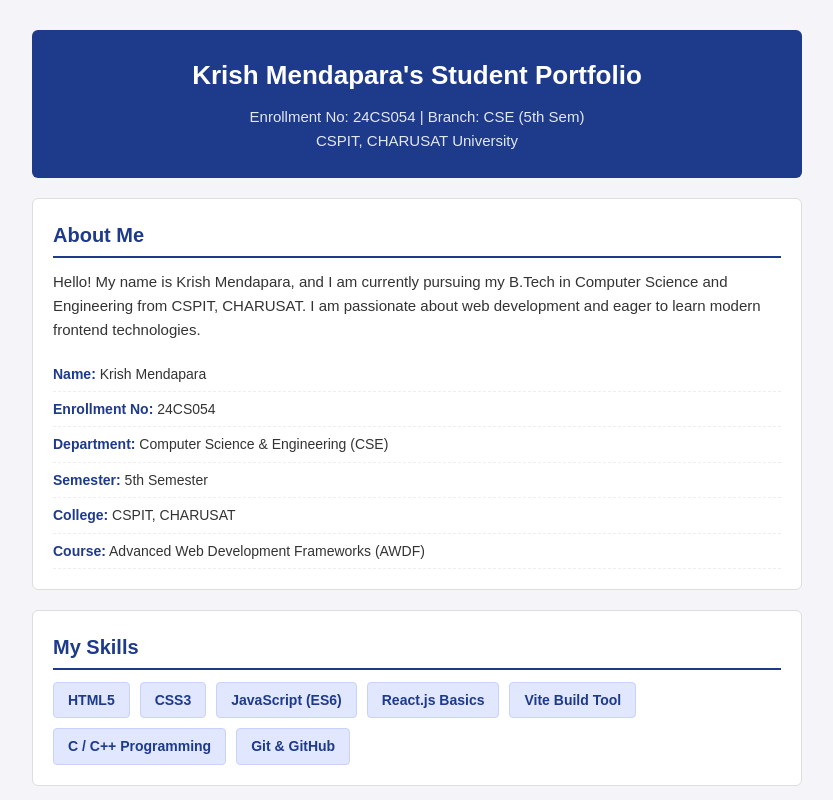
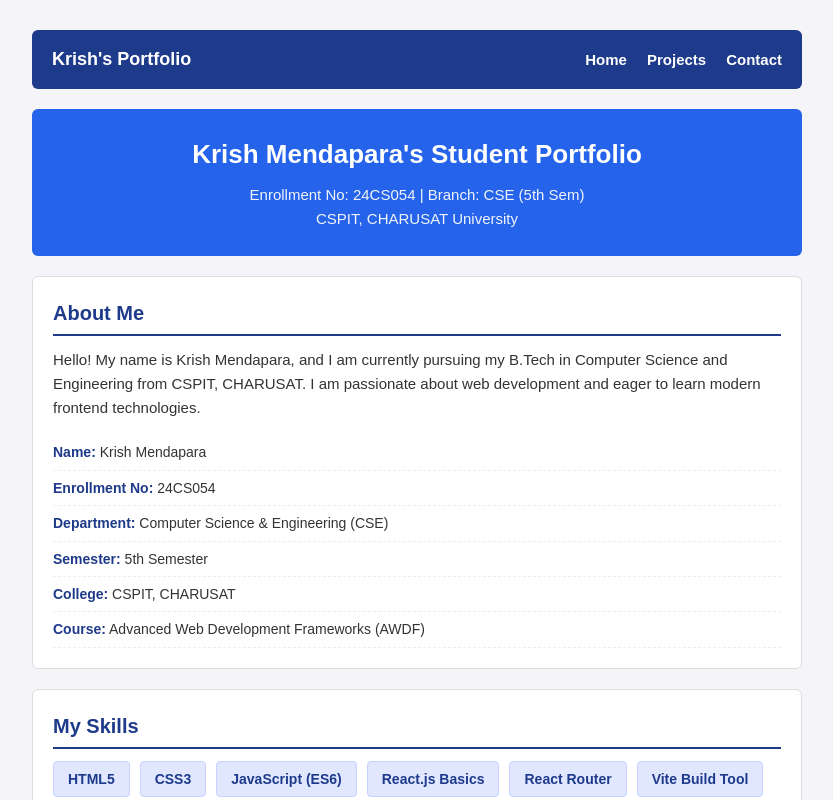
Before and after one commit to 24CS054KRISH/AWDF-PRAC-1, a React (Vite) app: page / in a window 1280 px wide. Shown: the top 800 px of the page, without its empty margins (223-1056 px from the left). Built offline with nearby package versions, Linux system fonts and the light colour scheme.

Commit message:
Add React Router configuration, NavBar, and page routing for Home, Projects, and Contact

```diff
--- a/package.json
+++ b/package.json
@@ -10,7 +10,8 @@
   },
   "dependencies": {
     "react": "^18.3.1",
-    "react-dom": "^18.3.1"
+    "react-dom": "^18.3.1",
+    "react-router-dom": "^7.18.2"
   },
   "devDependencies": {
     "@vitejs/plugin-react": "^4.3.1",
--- a/src/App.jsx
+++ b/src/App.jsx
@@ -1,40 +1,31 @@
 import React from 'react';
+import { BrowserRouter, Routes, Route } from 'react-router-dom';
 
-// Importing child components
-import Header from './components/Header';
-import About from './components/About';
-import Skills from './components/Skills';
+// Import Navigation Bar and Page Components
+import NavBar from './components/NavBar';
+import Home from './components/Home';
+import Projects from './components/Projects';
+import Contact from './components/Contact';
 import Footer from './components/Footer';
 
 function App() {
-  // Student Name variable passed as prop to Header component
-  const studentName = "Krish Mendapara";
+  return (
+    <BrowserRouter>
+      <div className="container">
+        {/* Navigation Bar visible across all routes */}
+        <NavBar />
 
-  // Skills array passed as prop to Skills component
-  const skillsArray = [
-    "HTML5",
-    "CSS3",
-    "JavaScript (ES6)",
-    "React.js Basics",
-    "Vite Build Tool",
-    "C / C++ Programming",
-    "Git & GitHub"
-  ];
+        {/* Route Configuration */}
+        <Routes>
+          <Route path="/" element={<Home />} />
+          <Route path="/projects" element={<Projects />} />
+          <Route path="/contact" element={<Contact />} />
+        </Routes>
 
-  return (
-    <div className="container">
-      {/* Passing name prop to Header */}
-      <Header name={studentName} />
-
-      {/* About section component */}
-      <About />
-
-      {/* Passing skillList prop array to Skills */}
-      <Skills skillList={skillsArray} />
-
-      {/* Footer component */}
-      <Footer />
-    </div>
+        {/* Footer component */}
+        <Footer />
+      </div>
+    </BrowserRouter>
   );
 }
 
--- /dev/null
+++ b/src/components/Contact.jsx
@@ -0,0 +1,13 @@
+import React from 'react';
+
+// Contact Page Component (Initial layout for Commit 1)
+function Contact() {
+  return (
+    <div className="card">
+      <h2>Contact Me</h2>
+      <p>Contact page loaded successfully with React Router routing.</p>
+    </div>
+  );
+}
+
+export default Contact;
--- a/src/components/Footer.jsx
+++ b/src/components/Footer.jsx
@@ -5,7 +5,6 @@ function Footer() {
   return (
     <div className="footer-box">
       <p>&copy; 2026 Krish Mendapara | Student Portfolio</p>
-      <p>Advanced Web Development Frameworks - Practical 1</p>
     </div>
   );
 }
--- /dev/null
+++ b/src/components/Home.jsx
@@ -0,0 +1,29 @@
+import React from 'react';
+import Header from './Header';
+import About from './About';
+import Skills from './Skills';
+
+// Home Page Component assembling Header, About, and Skills
+function Home() {
+  const studentName = "Krish Mendapara";
+  const skillsArray = [
+    "HTML5",
+    "CSS3",
+    "JavaScript (ES6)",
+    "React.js Basics",
+    "React Router",
+    "Vite Build Tool",
+    "C / C++ Programming",
+    "Git & GitHub"
+  ];
+
+  return (
+    <div>
+      <Header name={studentName} />
+      <About />
+      <Skills skillList={skillsArray} />
+    </div>
+  );
+}
+
+export default Home;
--- /dev/null
+++ b/src/components/NavBar.jsx
@@ -0,0 +1,24 @@
+import React from 'react';
+import { Link } from 'react-router-dom';
+
+// Navigation Bar component using React Router Link elements
+function NavBar() {
+  return (
+    <nav className="navbar">
+      <div className="nav-brand">Krish's Portfolio</div>
+      <ul className="nav-links">
+        <li>
+          <Link to="/">Home</Link>
+        </li>
+        <li>
+          <Link to="/projects">Projects</Link>
+        </li>
+        <li>
+          <Link to="/contact">Contact</Link>
+        </li>
+      </ul>
+    </nav>
+  );
+}
+
+export default NavBar;
--- /dev/null
+++ b/src/components/Projects.jsx
@@ -0,0 +1,13 @@
+import React from 'react';
+
+// Projects Page Component (Initial layout for Commit 1)
+function Projects() {
+  return (
+    <div className="card">
+      <h2>My Projects</h2>
+      <p>Projects page loaded successfully with React Router routing.</p>
+    </div>
+  );
+}
+
+export default Projects;
--- a/src/index.css
+++ b/src/index.css
@@ -1,4 +1,4 @@
-/* Basic and simple CSS for Student Portfolio Practical 1 */
+/* Basic and simple CSS for Student Portfolio Practical 2 */
 
 * {
   box-sizing: border-box;
@@ -20,9 +20,44 @@ body {
   padding: 0 15px;
 }
 
+/* Navigation Bar Styling */
+.navbar {
+  background-color: #1e3a8a;
+  color: #ffffff;
+  padding: 15px 20px;
+  border-radius: 6px;
+  margin-bottom: 20px;
+  display: flex;
+  justify-content: space-between;
+  align-items: center;
+}
+
+.nav-brand {
+  font-size: 18px;
+  font-weight: bold;
+}
+
+.nav-links {
+  list-style: none;
+  display: flex;
+  gap: 20px;
+}
+
+.nav-links a {
+  color: #ffffff;
+  text-decoration: none;
+  font-weight: bold;
+  font-size: 15px;
+}
+
+.nav-links a:hover {
+  text-decoration: underline;
+  color: #c7d2fe;
+}
+
 /* Header Component Styling */
 .header-box {
-  background-color: #1e3a8a;
+  background-color: #2563eb;
   color: #ffffff;
   padding: 25px;
   text-align: center;
@@ -37,7 +72,7 @@ body {
 
 .header-box p {
   font-size: 15px;
-  color: #e2e8f0;
+  color: #f1f5f9;
 }
 
 /* Common Section Card Style */
@@ -103,15 +138,18 @@ body {
   padding: 15px;
   border-radius: 6px;
   font-size: 14px;
+  margin-top: 20px;
 }
 
-/* Simple Responsive Mobile View */
+/* Simple Responsive View */
 @media (max-width: 600px) {
   .container {
     margin: 15px auto;
   }
 
-  .header-box h1 {
-    font-size: 22px;
+  .navbar {
+    flex-direction: column;
+    gap: 10px;
+    text-align: center;
   }
 }
```
Also changed, not shown: 1 other file (tests, documents, lock files or other folders).
